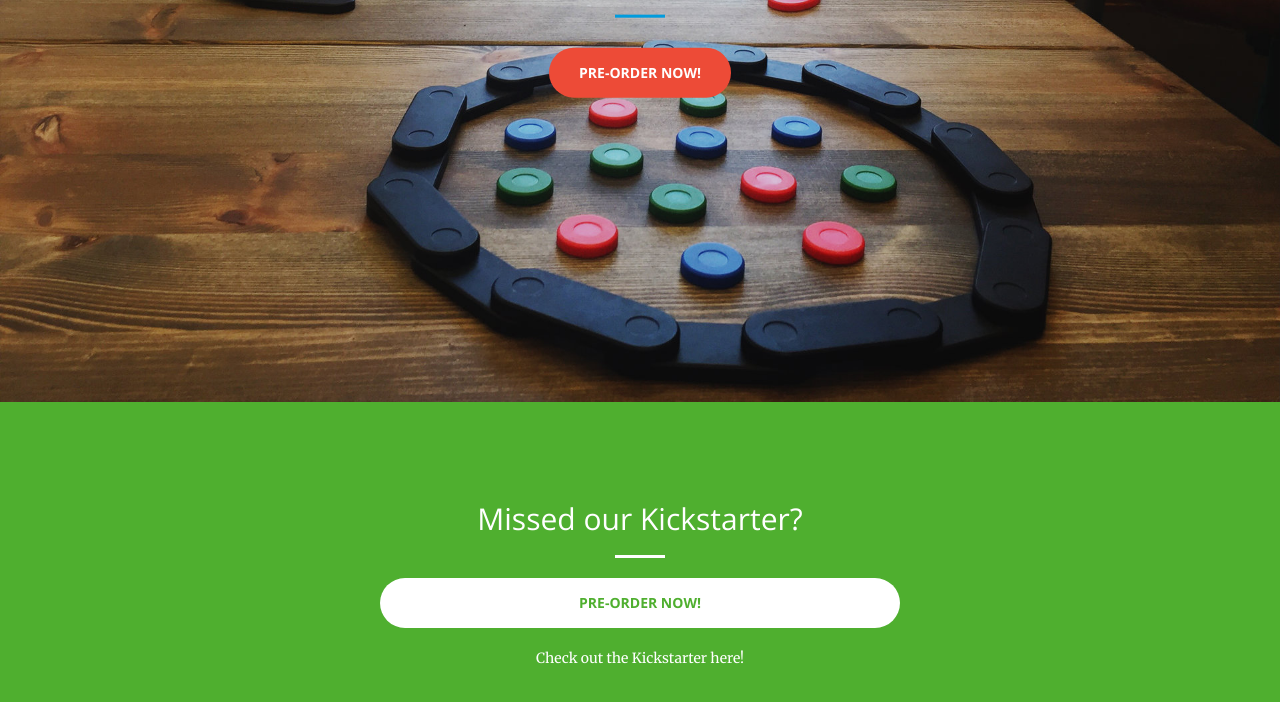
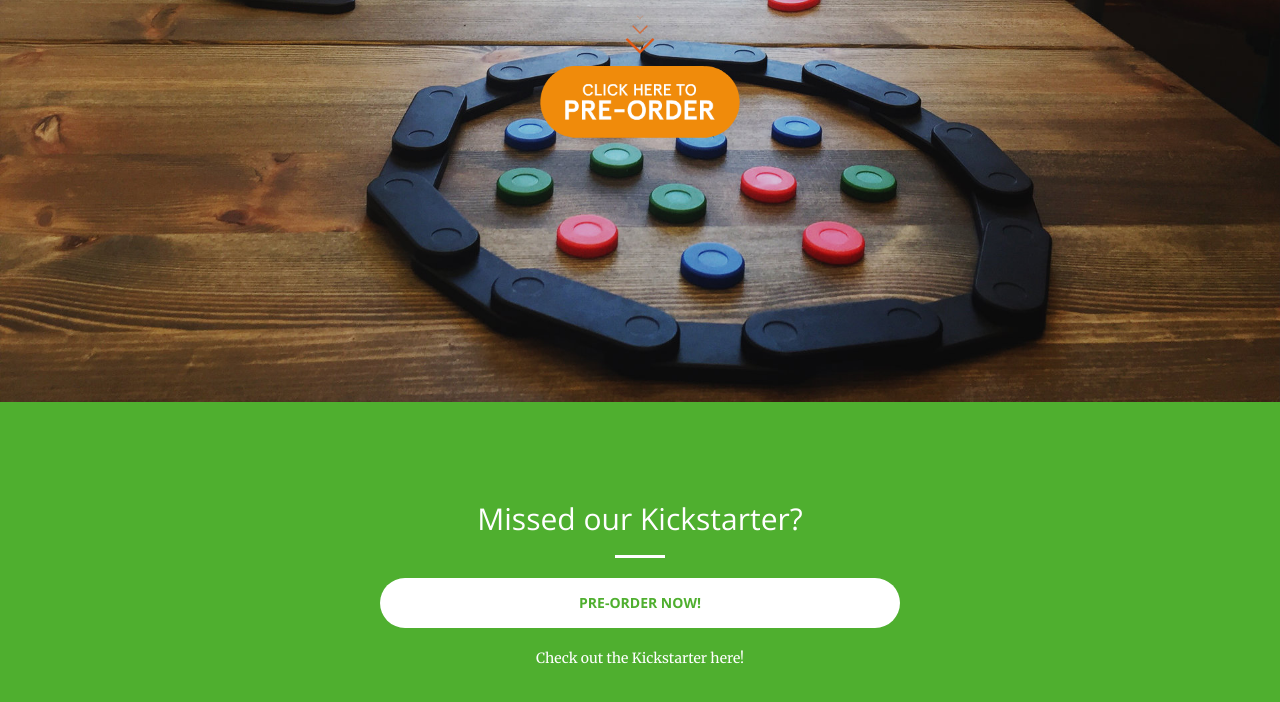
Before and after one commit to magination/magination.github.io, a plain HTML site: page index.html in a window 1280 px wide. Shown: the part 398-1100 px from the top of the page. Drawn offline with nearby package versions, Linux system fonts and the light colour scheme.

Commit message:
Change pre-order button

```diff
--- a/index.html
+++ b/index.html
@@ -91,7 +91,10 @@
                 <!--<h1>Magination</h1>-->
                 <img class="front-logo" src="images/magination-logo-med-blue-OUTLINE.png">
                 <hr>
-                <a href="#" data-bk-preorders="https://magination.backerkit.com/overlay_preorders" class="btn btn-red btn-xl page-scroll hide-mobile">Pre-order now!</a>
+                <a href="#" data-bk-preorders="https://magination.backerkit.com/overlay_preorders">
+                    <img src="images/pre-order-btn.png" alt="Pre-order-now!" style="width:200px;">
+                </a>
+
             </div>
         </div>
     </header>
```
Also changed, not shown: images/pre-order-btn.png (added).
